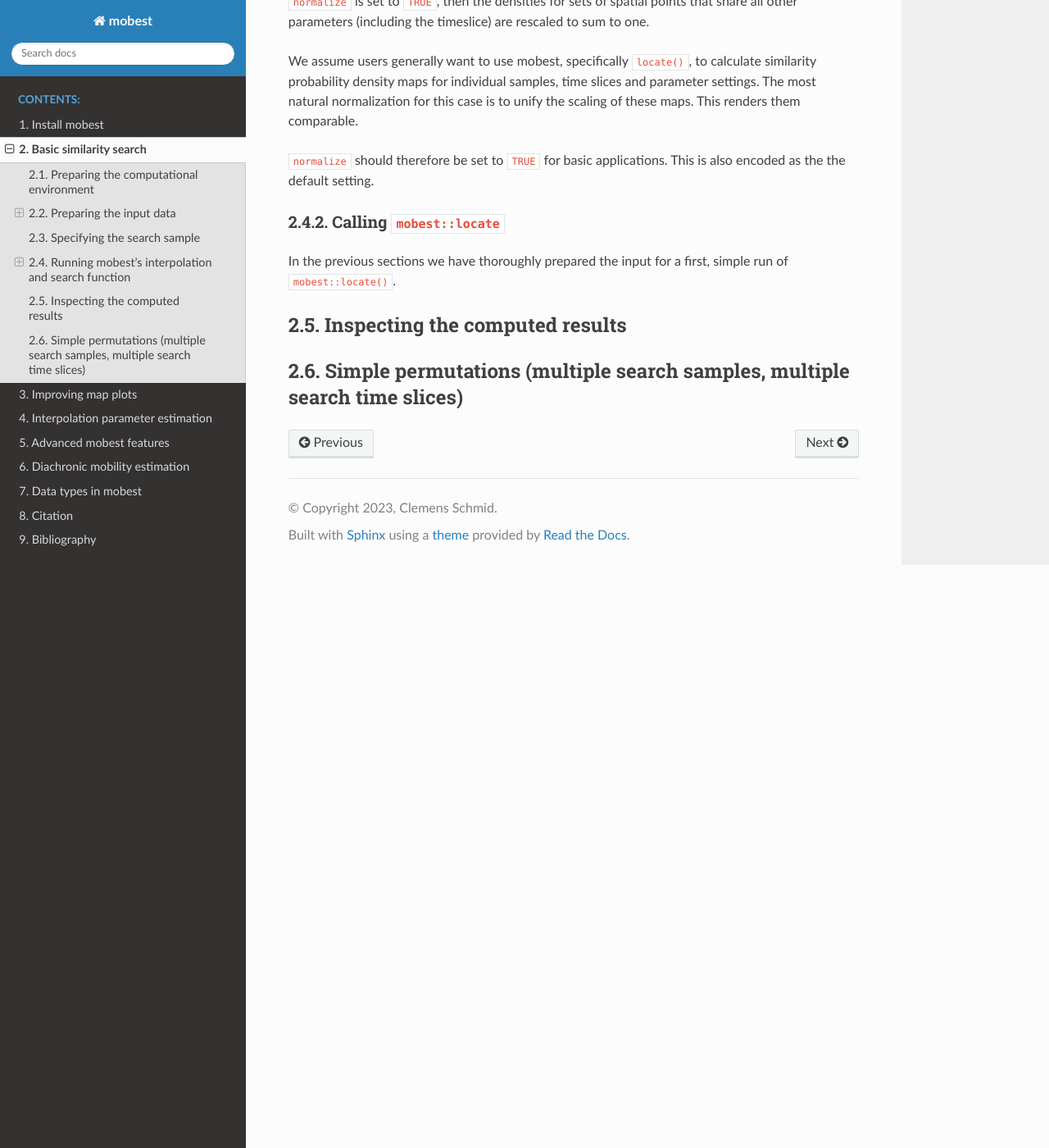
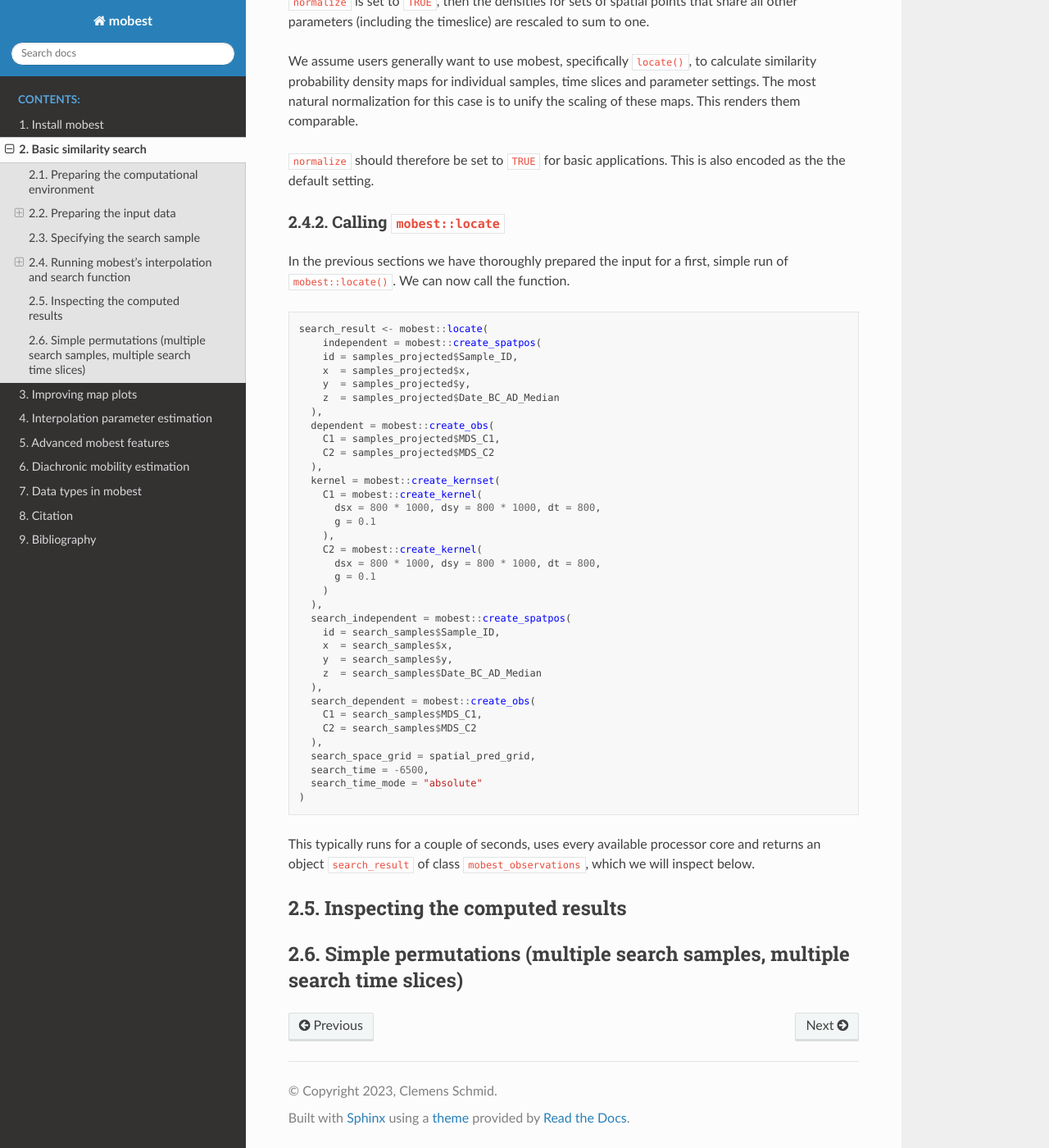
Before and after one commit to nevrome/mobest, a Sphinx documentation site: the page built from docs/basic.md, in a window 1280 px wide and 1400 px high, scrolled down 11813 px. Shown: the whole window at 82% size. Built offline with Sphinx 7.4.7 and the Read the Docs theme 2.0.0, drawn with Linux system fonts in a browser that asks for light colours; cross-references to code outside the pages are shown as plain code.

Commit message:
finally reached the call to mobest::locate()

````diff
--- a/docs/basic.md
+++ b/docs/basic.md
@@ -401,7 +401,47 @@ We assume users generally want to use mobest, specifically `locate()`, to calcul
 
 ### Calling `mobest::locate`
 
-In the previous sections we have thoroughly prepared the input for a first, simple run of `mobest::locate()`.
+In the previous sections we have thoroughly prepared the input for a first, simple run of `mobest::locate()`. We can now call the function.
+
+```r
+search_result <- mobest::locate(
+    independent = mobest::create_spatpos(
+    id = samples_projected$Sample_ID,
+    x  = samples_projected$x,
+    y  = samples_projected$y,
+    z  = samples_projected$Date_BC_AD_Median
+  ),
+  dependent = mobest::create_obs(
+    C1 = samples_projected$MDS_C1,
+    C2 = samples_projected$MDS_C2
+  ),
+  kernel = mobest::create_kernset(
+    C1 = mobest::create_kernel(
+      dsx = 800 * 1000, dsy = 800 * 1000, dt = 800,
+      g = 0.1
+    ),
+    C2 = mobest::create_kernel(
+      dsx = 800 * 1000, dsy = 800 * 1000, dt = 800,
+      g = 0.1
+    )
+  ),
+  search_independent = mobest::create_spatpos(
+    id = search_samples$Sample_ID,
+    x  = search_samples$x,
+    y  = search_samples$y,
+    z  = search_samples$Date_BC_AD_Median
+  ),
+  search_dependent = mobest::create_obs(
+    C1 = search_samples$MDS_C1,
+    C2 = search_samples$MDS_C2
+  ),
+  search_space_grid = spatial_pred_grid,
+  search_time = -6500,
+  search_time_mode = "absolute"
+)
+```
+
+This typically runs for a couple of seconds, uses every available processor core and returns an object `search_result` of class `mobest_observations`, which we will inspect below.
 
 ## Inspecting the computed results
 
````
